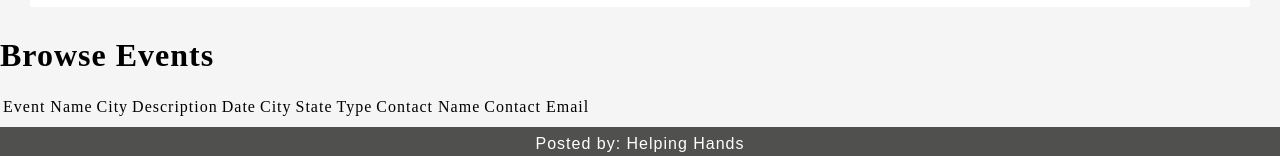
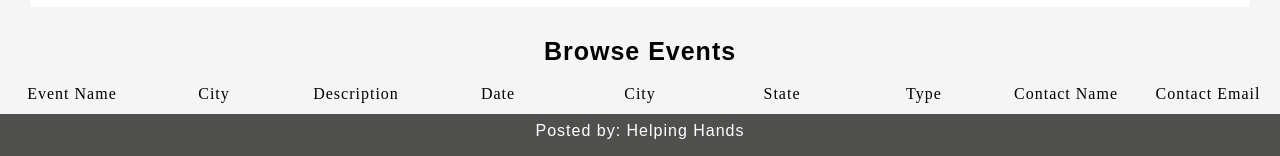
Before and after one commit to thelifeofabiker/VolunteeringApp, a React app: page /Volunteer-Events in a window 1280 px wide. Shown: the part 607-763 px from the top of the page. Built offline with nearby package versions, Linux system fonts and the light colour scheme.

Commit message:
more css

```diff
--- a/src/components/BrowseEventsSection.js
+++ b/src/components/BrowseEventsSection.js
@@ -14,21 +14,21 @@ class BrowseEventsSection extends React.Component {
     // console.log("fetch results!!!");
     // console.log("fetch results!!!");
     // console.log("fetch results!!!");
-    // this.fetchResults();
+    this.fetchResults();
   }
 
-  // fetchResults() {
-  //   const filter = `filterByFormula=AND({City}='${this.props.city}')`
-  //   const url = `https://api.airtable.com/v0/app9VPF6XSTZlqqva/Events?api_key=key4Z1WxfNWgWqpiO&${filter}`;
-  //   console.log(url);
-  //   $.ajax({
-  //     url: `https://api.airtable.com/v0/app9VPF6XSTZlqqva/Events?api_key=key4Z1WxfNWgWqpiO&${filter}`
-  //   })
-  //   .done(function(data){
-  //     console.log(data);
-  //     this.props.setEventResults(data.records);
-  //   }.bind(this));
-  // }
+  fetchResults() {
+    // const filter = `filterByFormula=AND({City}='${this.props.city}')`
+    // const url = `https://api.airtable.com/v0/app9VPF6XSTZlqqva/Events?api_key=key4Z1WxfNWgWqpiO&${filter}`;
+    // console.log(url);
+    // $.ajax({
+    //   url: `https://api.airtable.com/v0/app9VPF6XSTZlqqva/Events?api_key=key4Z1WxfNWgWqpiO&${filter}`
+    // })
+    // .done(function(data){
+    //   console.log(data);
+    //   const initialRecords = data.records
+    // }.bind(this));
+  }
 
   render() {
     console.log(this.props);
@@ -47,7 +47,7 @@ class BrowseEventsSection extends React.Component {
 
     return (
       <div>
-        <h1 className="browseEvents"> Browse Events </h1>
+        <h1> Browse Events </h1>
         <table>
               <tr>
                 <td>Event Name</td>
--- a/src/components/volunteerEvents.js
+++ b/src/components/volunteerEvents.js
@@ -8,7 +8,7 @@ class VolunteerEvents extends React.Component {
   constructor() {
     super();
     this.state = {
-      city: "",
+      city: "Miami",
       event_records: []
     }
     this.getEventResults = this.getEventResults.bind(this);
--- a/src/css/BrowseEventsSection.css
+++ b/src/css/BrowseEventsSection.css
@@ -1,4 +1,9 @@
-.browseEvents {
-  justify-content: center;
-  text-family: 'Josefin', sans-serif;
+h1 {
+  text-align: center;
+  font-family: 'Josefin', sans-serif;
+  font-size: 25px;
 }
+td {
+  width: 8%;
+  text-align: center;
+}
```
